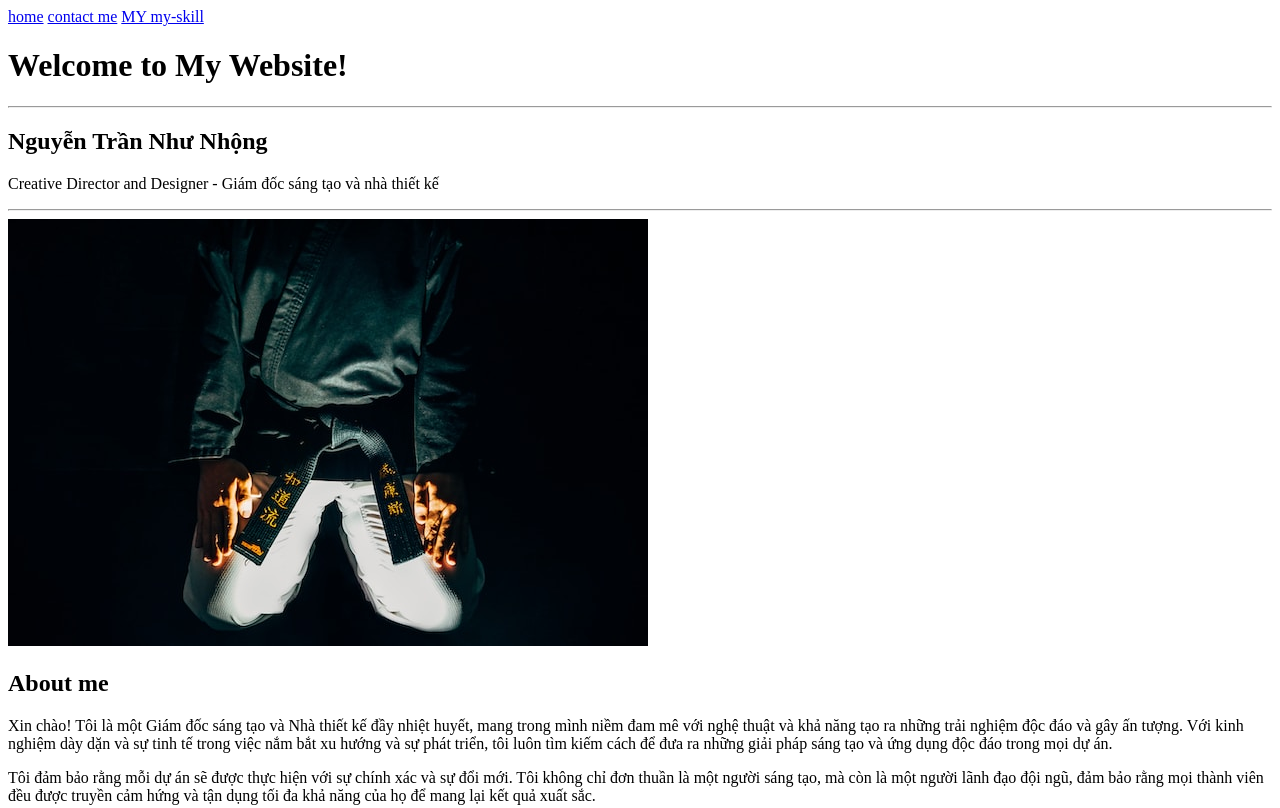
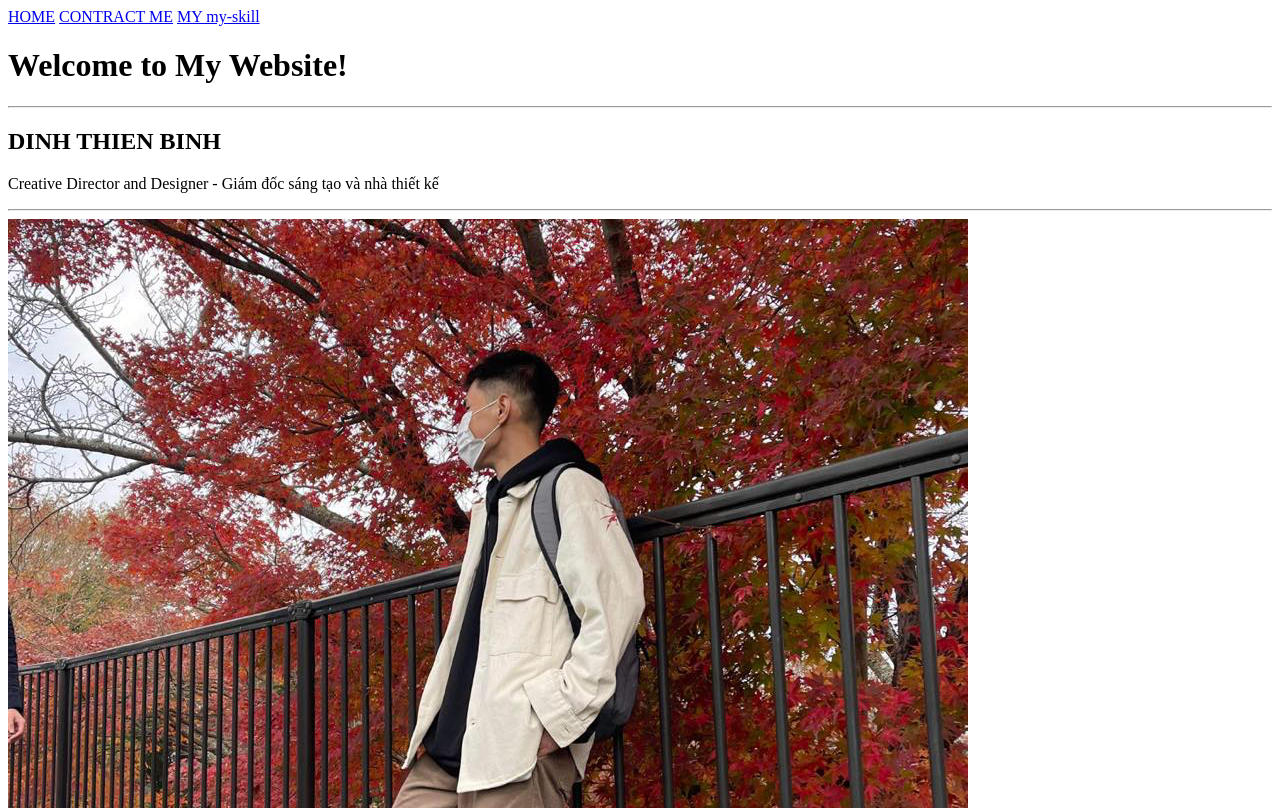
Before and after one commit to BinhDinh165/da2, a plain HTML site: page index.html in a window 1280 px wide. Shown: the top 808 px of the page. Drawn offline with Linux system fonts and the light colour scheme.

Commit message:
Add files via upload

```diff
--- a/index.html
+++ b/index.html
@@ -9,20 +9,22 @@
 
   <body>
     <!-- Thêm các link điều hướng -->
-    <a href="./index.html">home</a>
+    <a href="./index.html">HOME</a>
     <!-- 2. Điều hướng đến contact.html -->
-    <a href="/more-info/contact.html">contact me</a>
+    <a href="/more-info/contact.html">CONTRACT ME</MEnu></a>
     <!-- 3. Điều hướng đến my-skill.html -->
     <a href="./more-info/my-skill.html">MY my-skill</a>
     <h1>Welcome to My Website!</h1>
     <hr />
-    <h2>Nguyễn Trần Như Nhộng</h2>
+    <h2>DINH THIEN BINH</h2>
     <p>Creative Director and Designer - Giám đốc sáng tạo và nhà thiết kế</p>
     <hr />
 
     <!-- Thêm hình ảnh tuhoc.cc.jpg và khi click chuột sẽ điều hướng đến contact.html  -->
     <a href="./more-info/contact.html">
-      <img src="./assets/images/tuhoc.cc.jpg" alt="tu hoc"
+      <img
+        src="./assets/images/260988668_1312234895891373_5172423967648960172_n.jpg"
+        alt="tu hoc"
     /></a>
     <h2>About me</h2>
     <p>
```
Also changed, not shown: more-info/contact.html (+2 -2 lines), more-info/my-skill.html (+2 -2 lines), assets/images/260988668_1312234895891373_5172423967648960172_n.jpg (added).
